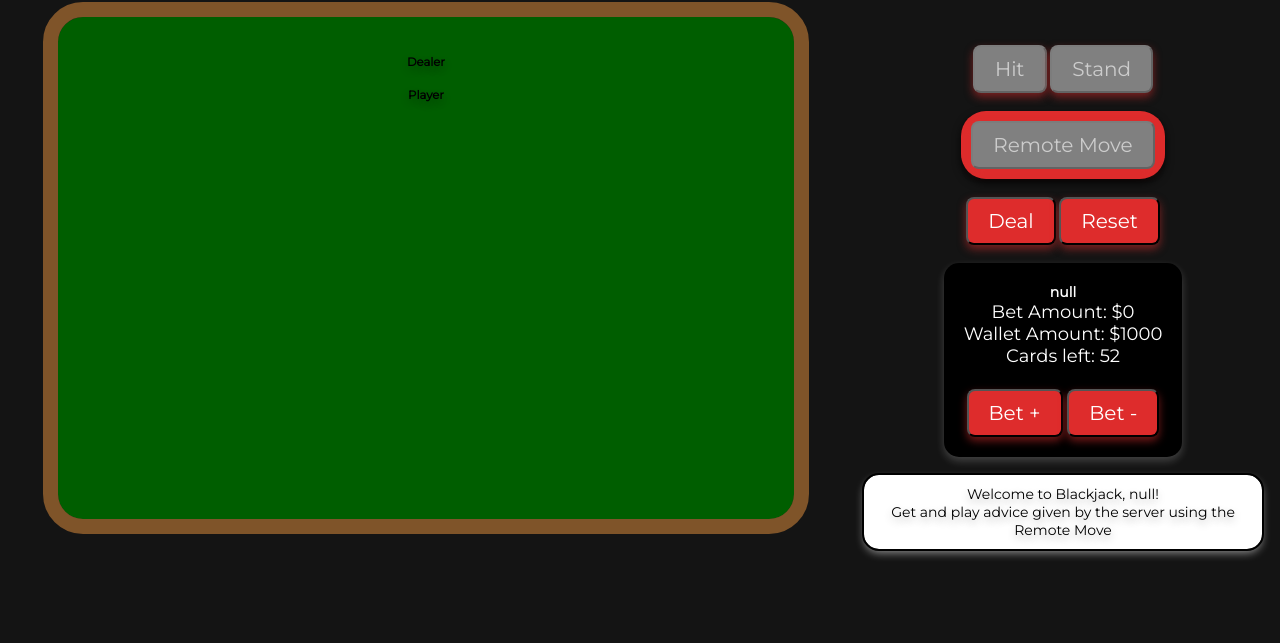
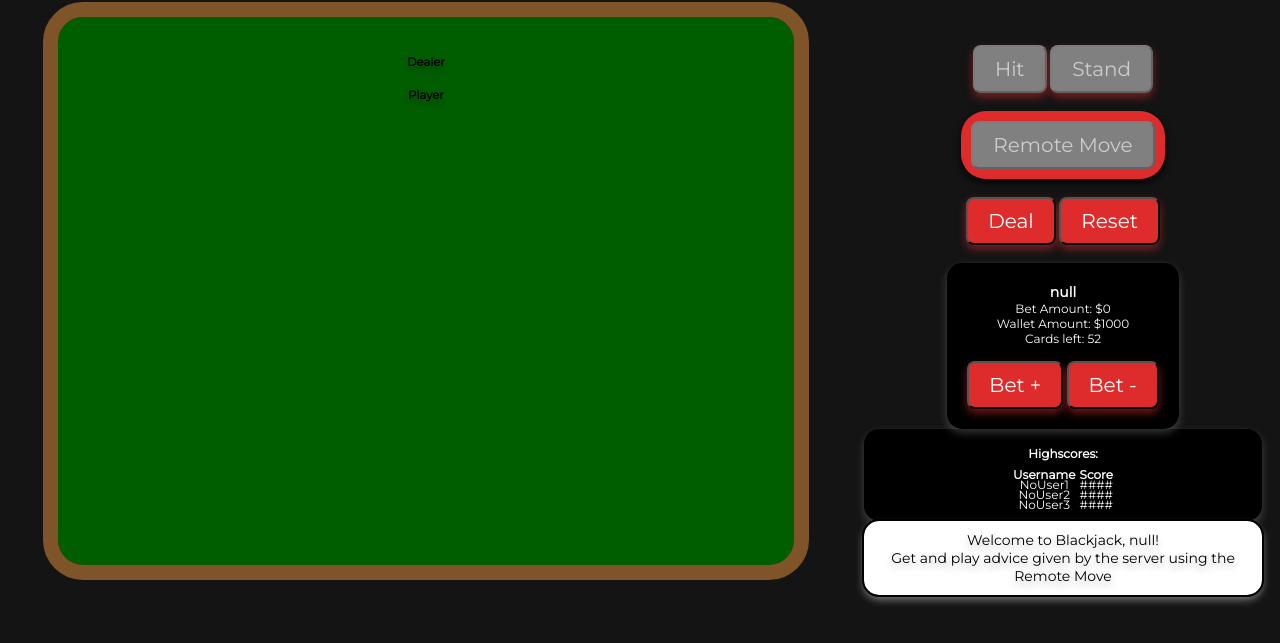
Before and after one commit to BhavnoorSaini/Multiplayer-Blackjack, a plain HTML site: page Player/gameplay.html in a window 1280 px wide. Shown: the part 97-740 px from the top of the page. Drawn offline with nearby package versions, Linux system fonts and the light colour scheme.

Commit message:
Added high scores table in gameplay.html and reformatted css

```diff
--- a/Player/assets/style/style.css
+++ b/Player/assets/style/style.css
@@ -67,7 +67,7 @@ button:disabled {
 }
 
 .stats {
-    font-size: 18px;
+    font-size: 12px;
     border-radius: 15px;
     padding: 20px;
     display: inline-block;
@@ -75,6 +75,17 @@ button:disabled {
     box-shadow: 0 4px 8px rgba(255, 255, 255, 0.2);
     background-color: black;
     color: white;
+}
+
+.scores {
+    font-size: 12px;
+    border-radius: 15px;
+    padding: 10px;
+    margin: 0;
+    box-shadow: 0 4px 8px rgba(255, 255, 255, 0.2);
+    background-color: black;
+    color: white;
+    line-height: .5; /* Added line spacing */
 }
 
 .name {
--- a/Player/gameplay.html
+++ b/Player/gameplay.html
@@ -53,8 +53,24 @@ gameplay.html
           <button id="betIncrement">Bet +</button>
           <button id="betDecrement">Bet -</button>
         </div>
-        <br><br>
+        <br>
+        <div class="scores">
+            <p><strong>Highscores:</strong></p>
+          <table style="margin: 0 auto;">
+            <tr><th>Username</th>
+                <th>Score</th></tr>
+            <tr><td>NoUser1</td>
+                <td>####</td></tr>
+            <tr><td>NoUser2</td>
+                <td>####</td></tr>
+            <tr><td>NoUser3</td>
+                <td>####</td></tr>
+          </table>
+        </div>
         <div id="messagediv" class="rounded-box"></div>
+        </div>
+        <br>
+
 
       </div>
       <br><br>
```
